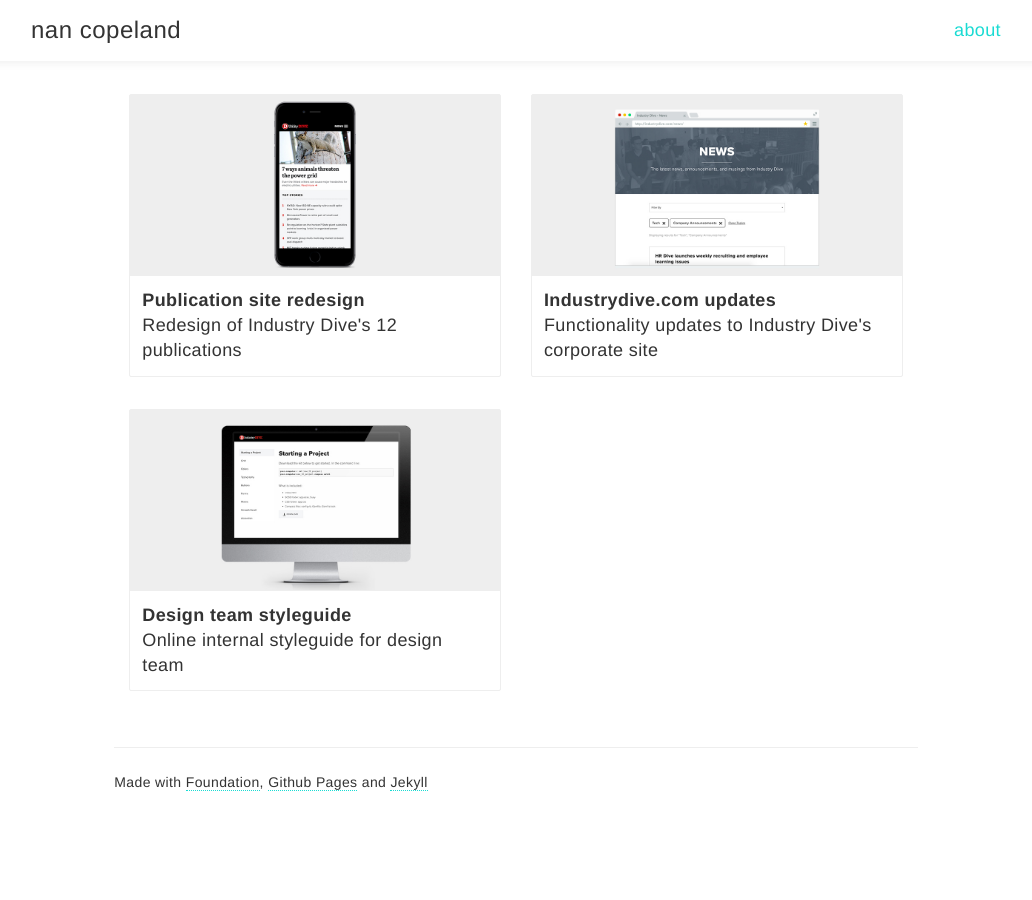
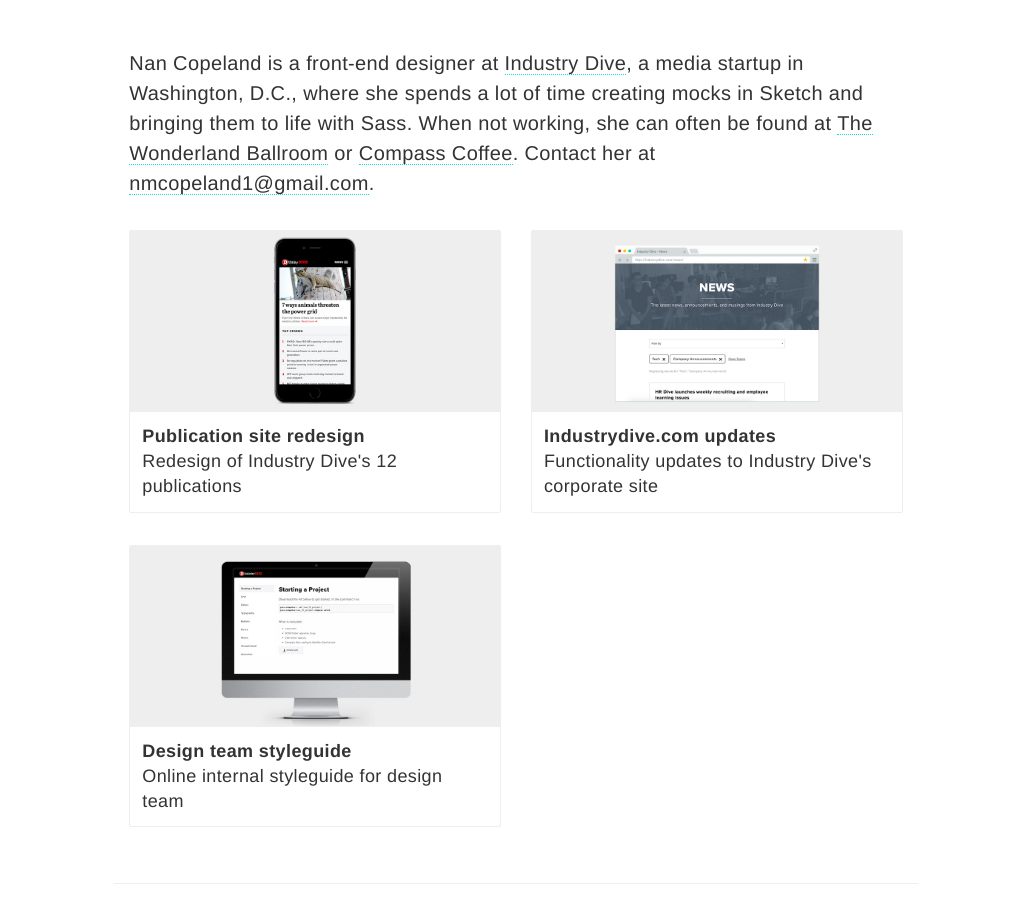
Before and after one commit to nancopeland/old-portfolio-site, a Jekyll site: the page built from index.md, in a window 1280 px wide and 900 px high. Shown: the whole window, without its empty margins (124-1156 px from the left). Built offline with Jekyll 4.4.1, drawn with Linux system fonts in a browser that asks for light colours; nearby versions of some CDN libraries.

Commit message:
adds text instead of menu on homepage

```diff
--- a/_layouts/default.html
+++ b/_layouts/default.html
@@ -5,7 +5,7 @@
 
     <body>
 
-        {% include menu.html %}
+        {% comment %} {% include menu.html %} {% endcomment %}
 
         <main class="row page-content" aria-label="Content">
             <div class="medium-10 medium-centered columns">
--- a/_layouts/home.html
+++ b/_layouts/home.html
@@ -1,6 +1,10 @@
 ---
 layout: default
 ---
+
+<div class="about-home">
+    <p>Nan Copeland is a front-end designer at <a href="http://industrydive.com/" target="_blank">Industry Dive</a>, a media startup in Washington, D.C., where she spends a lot of time creating mocks in Sketch and bringing them to life with Sass. When not working, she can often be found at <a href="http://www.thewonderlandballroom.com/" target="_blank">The Wonderland Ballroom</a> or <a href="http://www.compasscoffee.com/" target="_blank">Compass Coffee</a>. Contact her at <a href="mailto:nmcopeland1@gmail.com" target="_blank">nmcopeland1@gmail.com</a>.</p>
+</div>
 
 <div class="projects">
 
--- a/_sass/partials/_home.scss
+++ b/_sass/partials/_home.scss
@@ -1,4 +1,14 @@
 // projects partial
+
+// about section
+.about-home {
+	margin-bottom: 2rem;
+	padding: 0 0.9375rem;
+	p, a {
+		font-size: 1.25rem;
+	}
+}
+
 
 // PROJECTS
 .projects {
--- a/_sass/partials/_menu.scss
+++ b/_sass/partials/_menu.scss
@@ -81,19 +81,6 @@
 		}
 	}
 }
-.social-links {
-	margin: 2rem 0;
-	a {
-		border: 0;
-		font-size: 1rem;
-		font-weight: 700;
-		margin-right: .5rem;
-		text-transform: lowercase;
-		&:hover {
-			color: $turquoise;
-		}
-	}
-}
 
 @media (min-width: 40em) {
 	.menu-about {
@@ -101,9 +88,4 @@
 			font-size: 1.25rem;
 		}
 	}
-	.social-links {
-		a {
-			font-size: 1.25rem;
-		}
-	}
 }
--- a/_sass/partials/_universal.scss
+++ b/_sass/partials/_universal.scss
@@ -49,6 +49,12 @@
 		background-color: $turquoise-light;
 	}
 }
+
 .page-content {
-	margin-top: 62px; // height of menu
+	margin-top: 1.25rem;
 }
+@media (min-width: 40em) {
+	.page-content {
+		margin-top: 3rem;
+	}
+}
```
Also changed, not shown: _includes/footer.html (+7 -0 lines), 7 other files.
